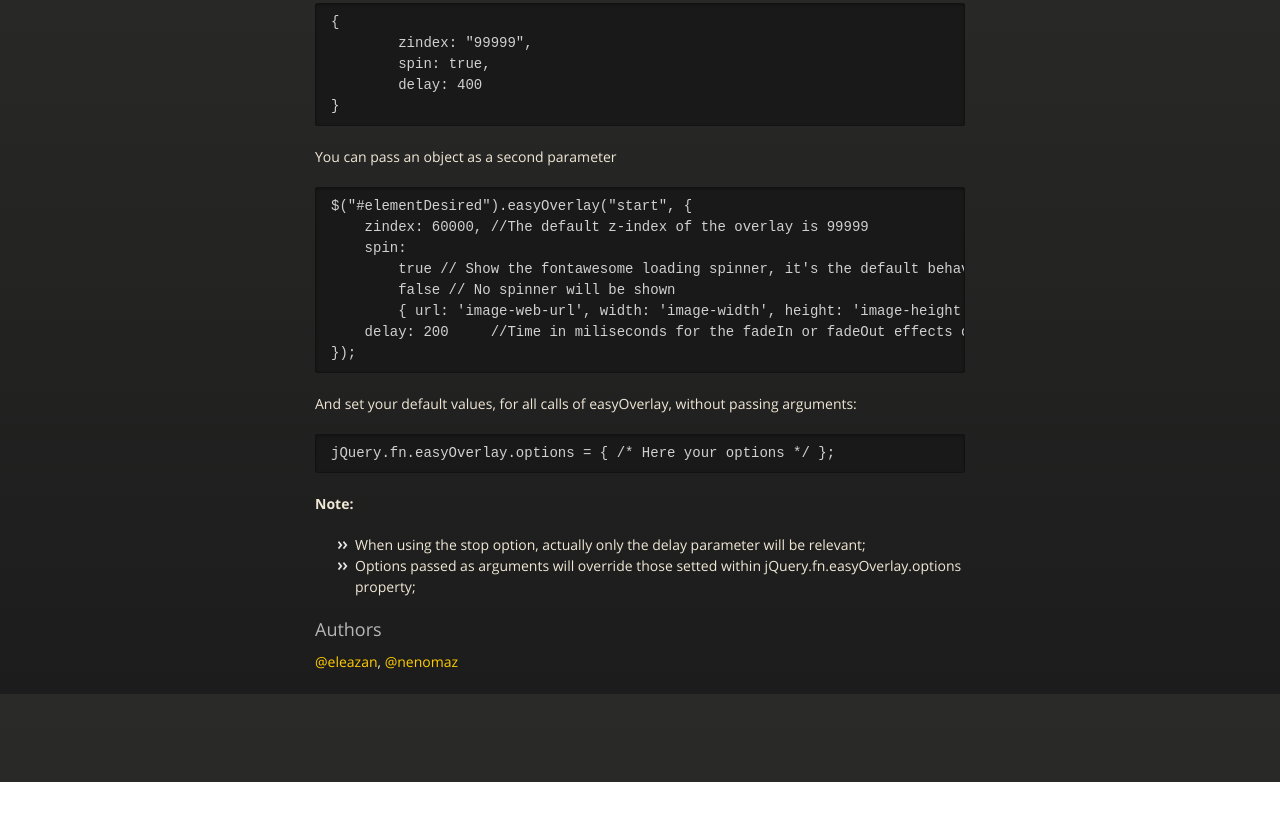
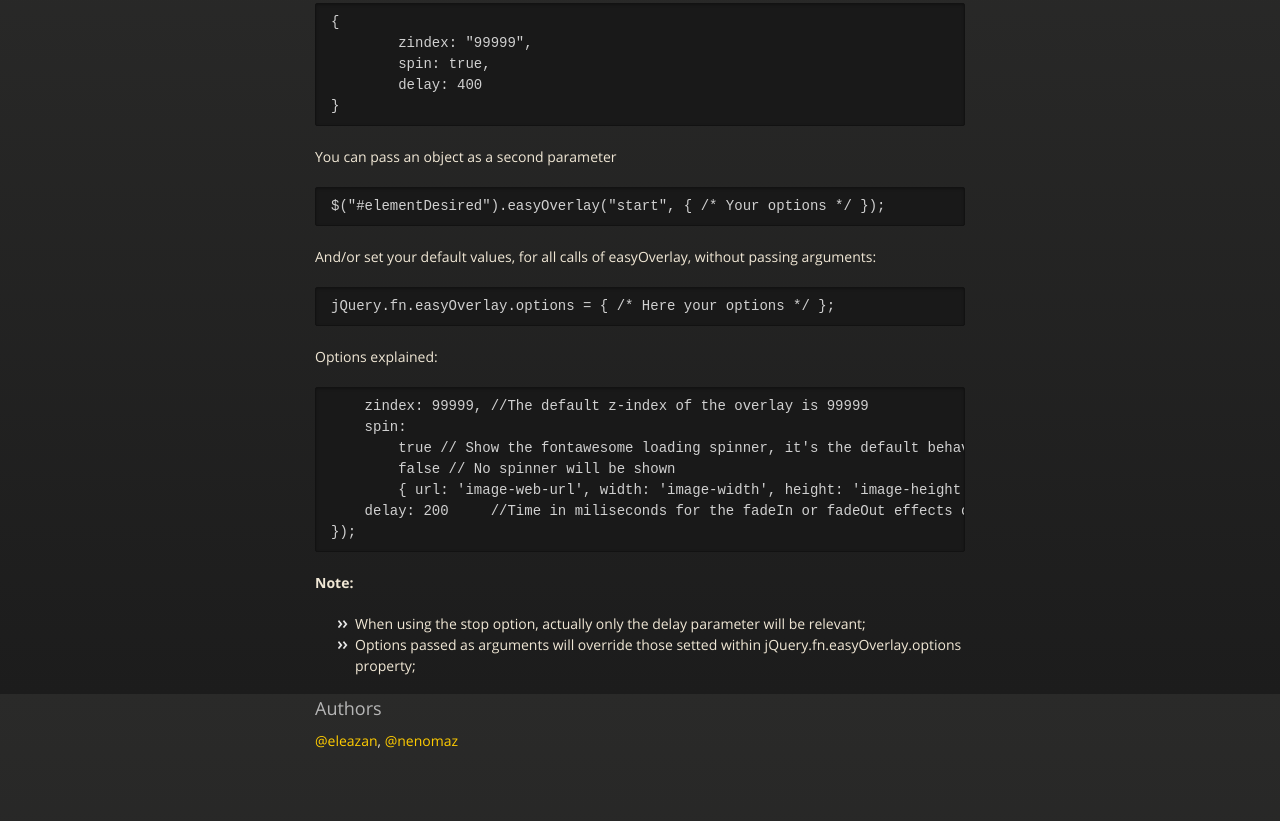
Before and after one commit to eivissApp/jquery-easy-overlay, a plain HTML site: page index.html in a window 1280 px wide. Shown: the part 906-1727 px from the top of the page. Before the commit the page ends 1688 px from the top, so only its background shows below. Drawn offline with nearby package versions, Linux system fonts and the light colour scheme.

Commit message:
index.html: Options section more readable

```diff
--- a/index.html
+++ b/index.html
@@ -84,19 +84,23 @@
 
 <p>You can pass an object as a second parameter</p>
 <div class="highlight highlight-javascript"><pre>
-$("#elementDesired").easyOverlay("start", {
-    zindex: 60000, //The default z-index of the overlay is 99999
+$("#elementDesired").easyOverlay("start", { /* Your options */ });
+</pre></div>
+
+<p>And/or set your default values, for all calls of easyOverlay, without passing arguments:</p>
+<div class="highlight highlight-javascript"><pre>
+jQuery.fn.easyOverlay.options = { /* Here your options */ };
+</pre></div>
+
+<p>Options explained:</p>
+<div class="highlight highlight-javascript"><pre>
+    zindex: 99999, //The default z-index of the overlay is 99999
     spin:
         true // Show the fontawesome loading spinner, it's the default behaviour
         false // No spinner will be shown
         { url: 'image-web-url', width: 'image-width', height: 'image-height' } // A custom spinner, with an image from a url; sizes can be specified with units or percentages
     delay: 200     //Time in miliseconds for the fadeIn or fadeOut effects of the overlay.
 });
-</pre></div>
-
-<p>And set your default values, for all calls of easyOverlay, without passing arguments:</p>
-<div class="highlight highlight-javascript"><pre>
-jQuery.fn.easyOverlay.options = { /* Here your options */ };
 </pre></div>
 
 <p>
```
